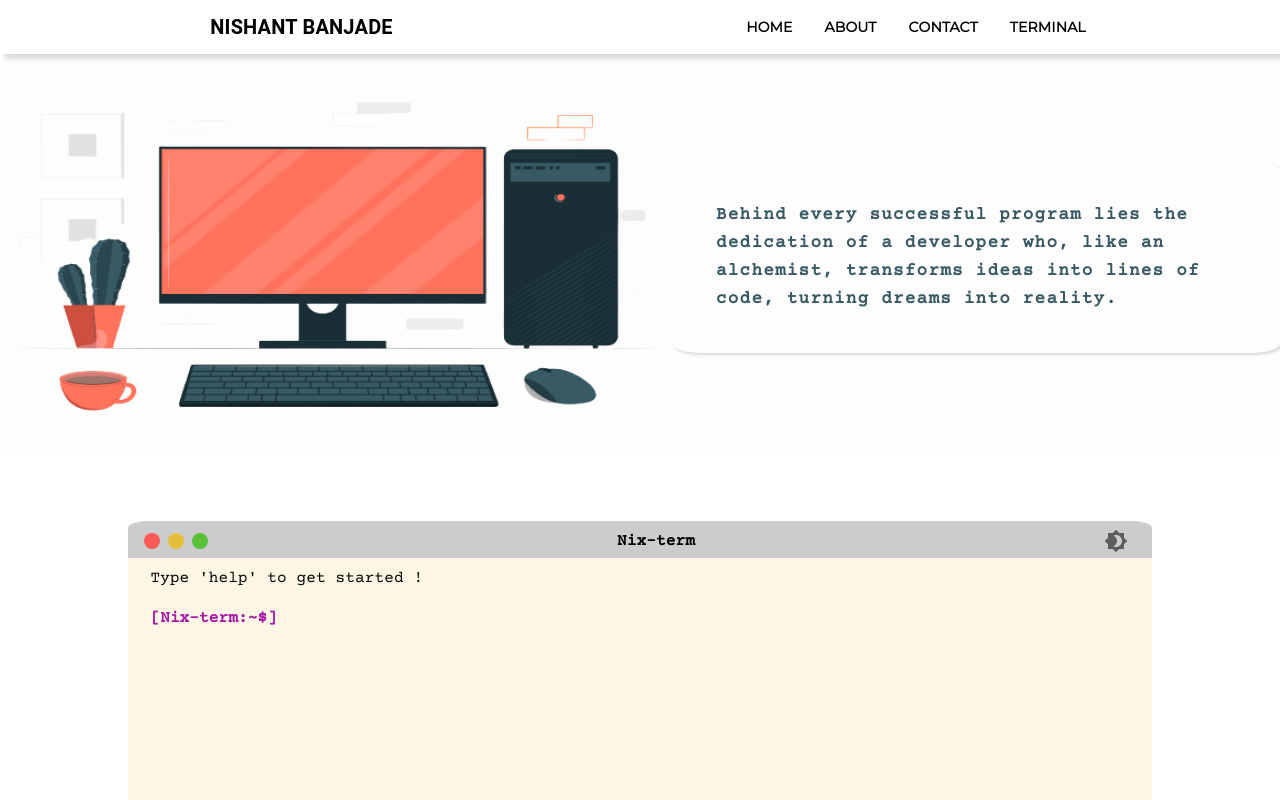
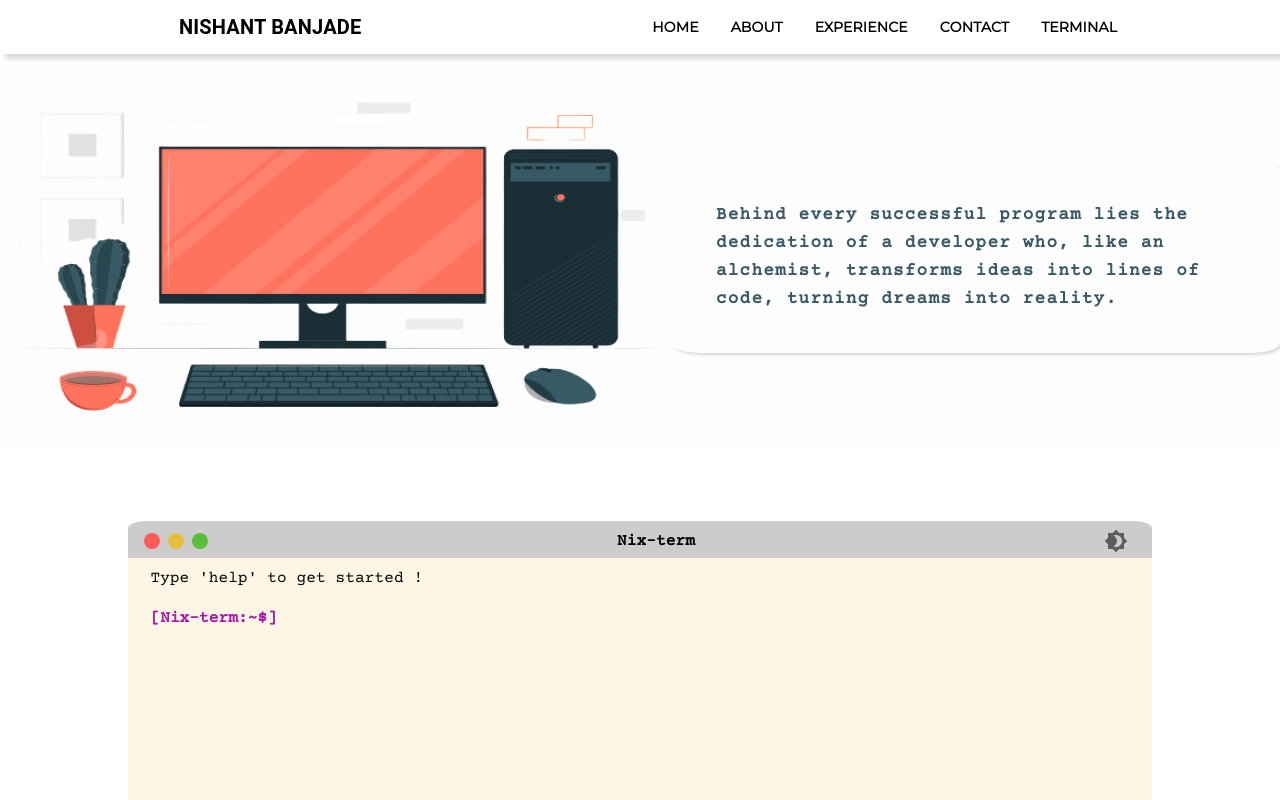
Before and after one commit to nixhantb/nishantbanjade.com.np, a React (Vite) app: page / in a window 1280 px wide. Shown: the top 800 px of the page. Built offline with nearby package versions, Linux system fonts and the light colour scheme.

Commit message:
feat: Add Navbar actions, include Experience, enable smooth scrolling, implement responsive design, and assign component IDs

```diff
--- a/src/App.tsx
+++ b/src/App.tsx
@@ -12,12 +12,11 @@ function App() {
   return (
     <>
       <UserProfileNav />
-      <HeroBodyWithHeroImageAssociation />
+      <HeroBodyWithHeroImageAssociation/>
       <TerminalContainer/>
       <AboutUser/>
       <Experience/>
       <Footer/>
-
     </>
   );
 }
--- a/src/assets/config/developer_data/customizedev.ts
+++ b/src/assets/config/developer_data/customizedev.ts
@@ -4,6 +4,7 @@ const developerData = {
   navbar_about: "about",
   navbar_contact: "contact",
   navbar_terminal: "terminal",
+  navbar_experience: "experience",
   // Make sure to make it short and crisp
   herobody_img_description: "Desktop computer vector image illustration",
   developer_quote:
--- a/src/assets/styles/UserProfileNav/UserProfileNavStyles.ts
+++ b/src/assets/styles/UserProfileNav/UserProfileNavStyles.ts
@@ -16,6 +16,10 @@ export const NavBarContainer = styled(Box)(() => ({
   alignItems: "center",
   color: Colors.textBlack,
   boxShadow: `5px 5px 5px ${Colors.backgroundDarkGray}`,
+  position: "sticky",
+  top: 0,
+  background: "white",
+  zIndex: 1000
 }));
 
 // Nav header styling. Feel free to use logo for specific need
--- a/src/component/UserProfileNav/UserProfileNavDesktopView.tsx
+++ b/src/component/UserProfileNav/UserProfileNavDesktopView.tsx
@@ -21,8 +21,14 @@ const UserProfileNavDesktopView: FC = () => {
     navbar_contact,
     navbar_about,
     navbar_terminal,
+    navbar_experience
   } = UserInformationDataForNavBar;
-
+  const scrollToSection = (sectionId: string) => {
+    const section = document.getElementById(sectionId);
+    if (section) {
+      section.scrollIntoView({ behavior: "smooth" });
+    }
+  };
   return (
     <NavBarContainer>
       <NavBarHeaderTitle>
@@ -36,7 +42,7 @@ const UserProfileNavDesktopView: FC = () => {
       </NavBarHeaderTitle>
 
       <ListNavItemContainer types="row">
-        <ListItemButton sx={ListItemButtonStyle}>
+        <ListItemButton sx={ListItemButtonStyle} onClick={() => scrollToSection("/")}>
           <ListItemText
             primary={navbar_home}
             primaryTypographyProps={primaryTypographyStyle}
@@ -44,7 +50,7 @@ const UserProfileNavDesktopView: FC = () => {
           ></ListItemText>
         </ListItemButton>
 
-        <ListItemButton sx={ListItemButtonStyle}>
+        <ListItemButton sx={ListItemButtonStyle} onClick={() => scrollToSection("about")}>
           <ListItemText
             primary={navbar_about}
             primaryTypographyProps={primaryTypographyStyle}
@@ -52,7 +58,15 @@ const UserProfileNavDesktopView: FC = () => {
           ></ListItemText>
         </ListItemButton>
 
-        <ListItemButton sx={ListItemButtonStyle}>
+        <ListItemButton sx={ListItemButtonStyle} onClick={() => scrollToSection("experience")}>
+          <ListItemText
+            primary={navbar_experience}
+            primaryTypographyProps={primaryTypographyStyle}
+            sx={textStyleListItemText}
+          ></ListItemText>
+        </ListItemButton>
+
+        <ListItemButton sx={ListItemButtonStyle} onClick={() => scrollToSection("contact")}>
           <ListItemText
             primary={navbar_contact}
             primaryTypographyProps={primaryTypographyStyle}
@@ -60,7 +74,7 @@ const UserProfileNavDesktopView: FC = () => {
           ></ListItemText>
         </ListItemButton>
 
-        <ListItemButton sx={ListItemButtonStyle}>
+        <ListItemButton sx={ListItemButtonStyle} onClick={() => scrollToSection("terminal")}>
           <ListItemText
             primary={navbar_terminal}
             primaryTypographyProps={primaryTypographyStyle}
--- a/src/component/UserProfileNav/UserProfileNavMobileView.tsx
+++ b/src/component/UserProfileNav/UserProfileNavMobileView.tsx
@@ -21,12 +21,19 @@ import TerminalIcon from "@mui/icons-material/Terminal";
 import CloseIcon from "@mui/icons-material/Close";
 
 const UserProfileNavMobileView: FC = () => {
+  const scrollToSection = (sectionId: string) => {
+    const section = document.getElementById(sectionId);
+    if (section) {
+      section.scrollIntoView({ behavior: "smooth" });
+    }
+  };
   const {
     developer_username,
     navbar_home,
     navbar_about,
     navbar_contact,
     navbar_terminal,
+    navbar_experience
   } = UserInformationDataForNavBar;
   const [menuOpen, setMenuOpen] = useState(false);
 
@@ -55,7 +62,7 @@ const UserProfileNavMobileView: FC = () => {
       </NavBarHeaderTitle>
 
       <IconButton aria-label="terminal-icon">
-        <TerminalIcon sx={{ fontSize: "1.3em" }} />
+        <TerminalIcon sx={{ fontSize: "1.3em" }} onClick={() => scrollToSection("terminal")}/>
       </IconButton>
 
       <Drawer anchor="top" open={menuOpen} onClose={toggleMenu}>
@@ -71,7 +78,7 @@ const UserProfileNavMobileView: FC = () => {
           <CloseIcon sx={{ fontSize: "2em" }} />
         </IconButton>
         <ListNavItemContainer types="block" sx={{ padding: "1em 0" }}>
-          <ListItemButton sx={ListItemButtonStyle}>
+          <ListItemButton sx={ListItemButtonStyle} onClick={() => scrollToSection("/")}>
             <ListItemText
               primary={navbar_home}
               primaryTypographyProps={primaryTypographyStyleMobile}
@@ -84,10 +91,11 @@ const UserProfileNavMobileView: FC = () => {
               primary={navbar_about}
               primaryTypographyProps={primaryTypographyStyleMobile}
               sx={textStyleListItemText}
+              onClick={() => scrollToSection("about")}
             ></ListItemText>
           </ListItemButton>
 
-          <ListItemButton sx={ListItemButtonStyle}>
+          <ListItemButton sx={ListItemButtonStyle}  onClick={() => scrollToSection("contact")}>
             <ListItemText
               primary={navbar_contact}
               primaryTypographyProps={primaryTypographyStyleMobile}
@@ -95,7 +103,14 @@ const UserProfileNavMobileView: FC = () => {
             ></ListItemText>
           </ListItemButton>
 
-          <ListItemButton sx={ListItemButtonStyle}>
+          <ListItemButton sx={ListItemButtonStyle}  onClick={() => scrollToSection("experience")}>
+            <ListItemText
+              primary={navbar_experience}
+              primaryTypographyProps={primaryTypographyStyleMobile}
+              sx={textStyleListItemText}
+            ></ListItemText>
+          </ListItemButton>
+          <ListItemButton sx={ListItemButtonStyle} onClick={() => scrollToSection("terminal")}>
             <ListItemText
               primary={navbar_terminal}
               primaryTypographyProps={primaryTypographyStyleMobile}
--- a/src/component/about/AboutUser.tsx
+++ b/src/component/about/AboutUser.tsx
@@ -13,6 +13,7 @@ import AboutUserSkills from "./AboutUserSkills";
 const AboutUser: FC = () => {
     const {about_title_name, about_description} = developerData;
   return (
+    <div id = "about">
     <AboutBodyContainer>
       <AboutBodyImage src={RepresentationalImage} />
       <AboutContent>
@@ -23,6 +24,7 @@ const AboutUser: FC = () => {
         <AboutUserSkills/>
       </AboutContent>
     </AboutBodyContainer>
+    </div>
   );
 };
 export default AboutUser;
--- a/src/component/experience/Experience.tsx
+++ b/src/component/experience/Experience.tsx
@@ -9,6 +9,7 @@ import ComputerIcon from "@mui/icons-material/Computer";
 export default function () {
   return (
     <>
+    <div id = "experience">
       <ExperienceContainer>
         <ExperienceTitle>
           Work Experience
@@ -28,6 +29,7 @@ export default function () {
           <ExperienceItemCard />
         </ExperienceItemContainer>
       </ExperienceContainer>
+    </div>
     </>
   );
 }
--- a/src/component/footer/Footer.tsx
+++ b/src/component/footer/Footer.tsx
@@ -3,6 +3,7 @@ import { footerStyles } from "../../assets/styles/footer/footerlayoutstyles";
 import Contact from "./Contact";
 const Footer: FC = () => {
   return (
+    <div id = "contact">
     <footer>
       <svg viewBox="0 0 120 28">
         <defs>
@@ -39,6 +40,7 @@ const Footer: FC = () => {
 
       <Contact/>
     </footer>
+    </div>
   );
 };
 
--- a/src/component/herobodyWithTypeWriterEffect/herobody/herobodyWithHeroImageAssociation.tsx
+++ b/src/component/herobodyWithTypeWriterEffect/herobody/herobodyWithHeroImageAssociation.tsx
@@ -11,6 +11,7 @@ import customizedDevData from "../../../assets/config/developer_data/customizede
 const HeroBodyWithHeroImageAssociation: FC = () => {
   const { developer_quote, herobody_img_description, typeWriter_speed } = customizedDevData;
   return (
+    <div id = "/">
     <HeroBodyContainer>
       <HeroBodyImage src={BgImage} alt={herobody_img_description} />
       <HeroBodyDescriptionContainer>
@@ -19,6 +20,7 @@ const HeroBodyWithHeroImageAssociation: FC = () => {
         </HeroTypeWriterContainer>
       </HeroBodyDescriptionContainer>
     </HeroBodyContainer>
+    </div>
   );
 };
 
--- a/src/component/terminal/TerminalContainer.tsx
+++ b/src/component/terminal/TerminalContainer.tsx
@@ -9,12 +9,14 @@ import TerminalLogic from "./TerminalLogic";
 const TerminalContainer: FC = () => {
   return (
     <>
+    <div id = "terminal">
       <ContainerDiv>
         <TermContainer>
           <TermNav />
           <TerminalLogic />
         </TermContainer>
       </ContainerDiv>
+    </div>
     </>
   );
 };
```
